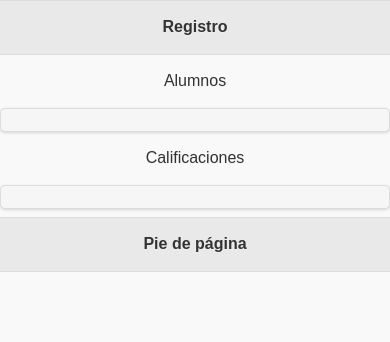
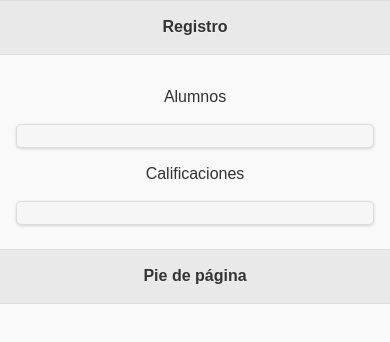
Before and after one commit to valeryy14/Examen, a plain HTML site: page index.html in a window 390 px wide. Drawn offline with Linux system fonts and the light colour scheme; some packages are replaced by stand-ins of ours.

Commit message:
punto y coma
casi reprobada

```diff
--- a/index.html
+++ b/index.html
@@ -20,7 +20,7 @@
                 $(document).ready(function inicio(){
 
                 var btnEnvioDat=$("#enviar_dat");
-                var btnEnvioCal=$("#enviar_cal")
+                var btnEnvioCal=$("#enviar_cal");
 
                 btnEnvioDat.click(function enviarDatos(){
 
@@ -73,7 +73,7 @@
                 <div data-role="header" id="en_principal">
                     <p>Registro<p/>
                 </div>
-                <div >
+                <div data-role="content">
                     <p>Alumnos</p>
                     <a href="#Reg_Datos" data-role="button" data-transition="fade" id="menus2"></a>
                     <p>Calificaciones</p>
```
